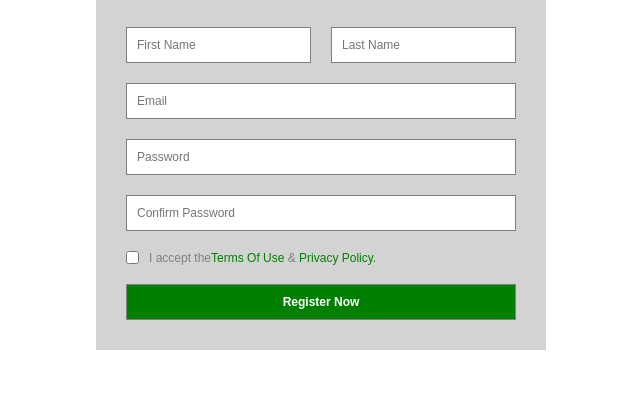
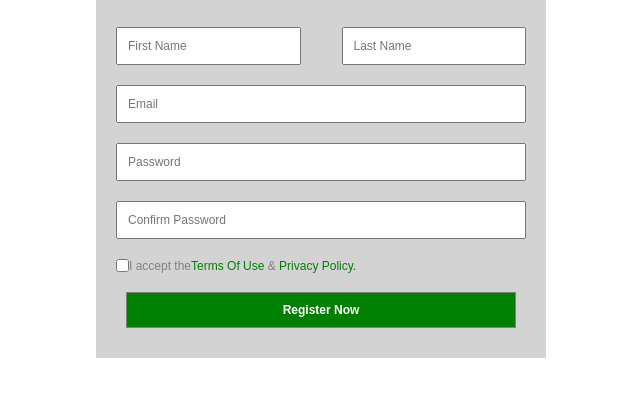
Before and after one commit to ikachinskaya/HTML-CSS-Form, a plain HTML site: page index.html in a window 1280 px wide. Shown: the part 105-502 px from the top of the page, without its empty margins (319-959 px from the left). Drawn offline with Linux system fonts and the light colour scheme.

Commit message:
Fix index.html, style.css

```diff
--- a/assets/css/style.css
+++ b/assets/css/style.css
@@ -21,6 +21,7 @@
 .btn {
   overflow: hidden;
   text-overflow: ellipsis;
+  white-space: nowrap;
 }
 .title {
   padding: 20px;
@@ -51,7 +52,10 @@
   display: flex;
   flex-direction: column;
 }
-.input,
+.input {
+  margin: 10px 0;
+  padding: 10px;
+}
 .btn {
   margin: 10px;
   padding: 10px;
@@ -64,10 +68,10 @@
 }
 .personal-data {
   display: flex;
+  justify-content: space-between;
 }
-.first-name,
-.last-name {
-  width: 50%;
+.small-input {
+  width: 45%;
 }
 .is-accept {
   display: flex;
--- a/index.html
+++ b/index.html
@@ -15,7 +15,7 @@
       <form action="#" method="GET" class="form">
         <div class="personal-data">
           <input
-            class="input first-name"
+            class="input small-input"
             type="text"
             id="firstName"
             name="firstName"
@@ -25,7 +25,7 @@
             pattern="^[A-Z][a-z]{1,32}$"
           />
           <input
-            class="input last-name"
+            class="input small-input"
             type="text"
             id="lastName"
             name="lastName"
```
